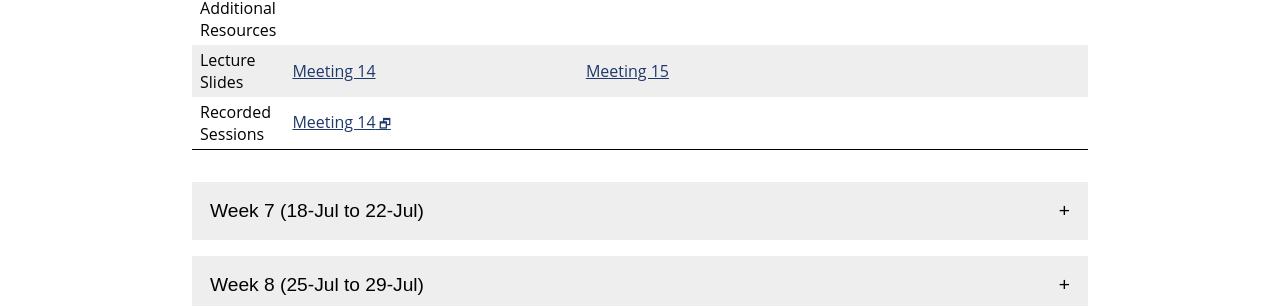
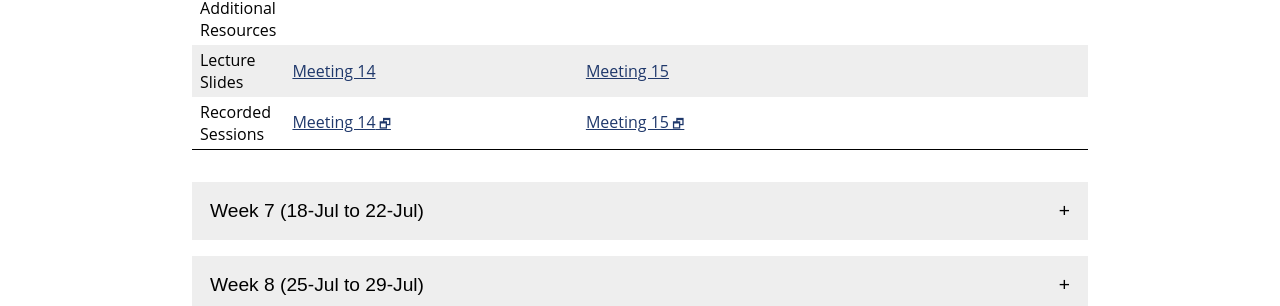
Before and after one commit to jhu-ip/cs220-summer22, a Jekyll site: the page built from material.md, in a window 1280 px wide. Shown: the part 1121-1427 px from the top of the page. Built offline with Jekyll 4.4.1, drawn with Linux system fonts in a browser that asks for light colours.

Commit message:
meeting 15 lecture recording

```diff
--- a/material.csv
+++ b/material.csv
@@ -189,6 +189,7 @@
 6,2,13-Jul,Recap,Day 28,questions/day28.html
 6,2,13-Jul,Exercise,Exercise 28,exercise/ex28.html
 6,2,13-Jul,LectureSlides,Meeting 15,slides/class15.pdf
+6,2,13-Jul,Recording,Meeting 15,https://jh.hosted.panopto.com/Panopto/Pages/Viewer.aspx?id=d661e4e0-cb56-4580-b62c-aed1011f9150
 
 6,3,15-Jul,Video,Function overloading,https://jh.hosted.panopto.com/Panopto/Pages/Viewer.aspx?id=2c8031d1-8509-4b22-881b-ae2300279f65
 6,3,15-Jul,Video,Operator overloading,https://jh.hosted.panopto.com/Panopto/Pages/Viewer.aspx?id=ee4c0ea7-24f8-426a-9291-ae2300279f0e
--- a/material.md
+++ b/material.md
@@ -354,7 +354,7 @@
     <tr>
       <td>Recorded<br>Sessions</td>
       <td><a class='external' target='_blank' href='https://jh.hosted.panopto.com/Panopto/Pages/Viewer.aspx?id=bcb12718-084b-43cb-b1a3-aecf0134202e'>Meeting 14</a></td>
-      <td></td>
+      <td><a class='external' target='_blank' href='https://jh.hosted.panopto.com/Panopto/Pages/Viewer.aspx?id=d661e4e0-cb56-4580-b62c-aed1011f9150'>Meeting 15</a></td>
       <td></td>
     </tr>
   </tbody>
```
